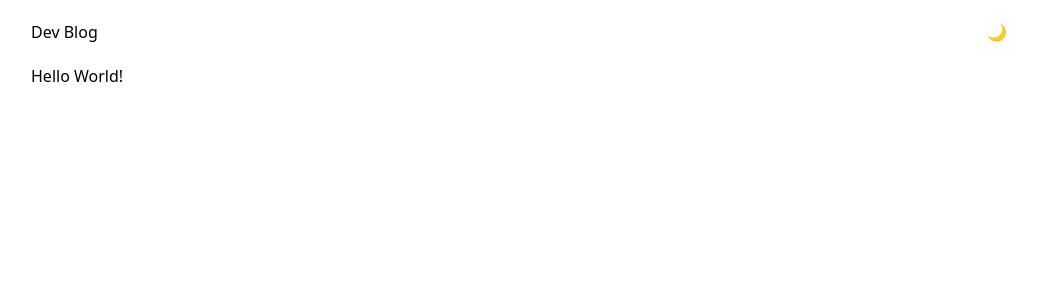
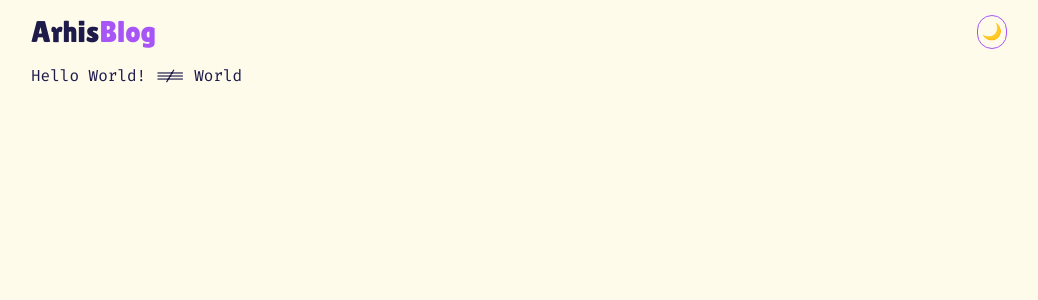
Before and after one commit to Victor-Nikliaiev/blog-cms, a Next.js app: page / in a window 1280 px wide. Shown: the top 300 px of the page, without its empty margins (121-1159 px from the left). Built offline with nearby package versions, Linux system fonts and the light colour scheme.

Commit message:
Finished up with logo and dark-light switcher button

```diff
--- a/app/components/Navbar.tsx
+++ b/app/components/Navbar.tsx
@@ -1,13 +1,20 @@
 import Link from "next/link";
 import React from "react";
 import { ThemeSwitch } from "./ThemeSwitch";
+import { Lilita_One } from "next/font/google";
+
+const font = Lilita_One({ subsets: ["latin"], weight: "400" });
 
 export const Navbar = () => {
     return (
         <div className='mx-auto max-w-5xl px-6'>
             <div className='flex justify-between items-center h-16 w-full'>
                 <Link href='/'>
-                    <div>Dev Blog</div>
+                    <div
+                        className={`${font.className} text-3xl dark:text-amber-50`}
+                    >
+                        Arhis<span className='text-purple-500'>Blog</span>
+                    </div>
                 </Link>
                 <ThemeSwitch />
             </div>
--- a/app/components/ThemeSwitch.tsx
+++ b/app/components/ThemeSwitch.tsx
@@ -15,7 +15,10 @@ export const ThemeSwitch = () => {
     }
 
     return (
-        <button onClick={() => setTheme(theme === "dark" ? "light" : "dark")}>
+        <button
+            className='border border-purple-500 rounded-2xl p-1 hover:bg-purple-500 hover:bg-opacity-10 dark:hover:bg-opacity-50'
+            onClick={() => setTheme(theme === "dark" ? "light" : "dark")}
+        >
             {theme === "dark" ? "☀️" : "🌙"}
         </button>
     );
--- a/app/layout.tsx
+++ b/app/layout.tsx
@@ -1,19 +1,11 @@
 import type { Metadata } from "next";
-import localFont from "next/font/local";
+
+import { Fira_Code } from "next/font/google";
 import "./globals.css";
 import { Navbar } from "./components/Navbar";
 import { Provider } from "./utils/Provider";
 
-const geistSans = localFont({
-    src: "./fonts/GeistVF.woff",
-    variable: "--font-geist-sans",
-    weight: "100 900",
-});
-const geistMono = localFont({
-    src: "./fonts/GeistMonoVF.woff",
-    variable: "--font-geist-mono",
-    weight: "100 900",
-});
+const firaCode = Fira_Code({ subsets: ["latin"] });
 
 export const metadata: Metadata = {
     title: "Create Next App",
@@ -28,7 +20,7 @@ export default function RootLayout({
     return (
         <html lang='en'>
             <body
-                className={`${geistSans.variable} ${geistMono.variable} antialiased`}
+                className={` ${firaCode.className} h-full bg-amber-50 text-indigo-950 dark:bg-slate-950 dark:text-amber-50 dark:selection:bg-purple-500`}
             >
                 <Provider>
                     <Navbar />
--- a/app/page.tsx
+++ b/app/page.tsx
@@ -1,7 +1,7 @@
 export default function Home() {
     return (
         <div>
-            <h1>Hello World!</h1>
+            <h1>Hello World! !== World</h1>
         </div>
     );
 }
--- a/tailwind.config.ts
+++ b/tailwind.config.ts
@@ -6,6 +6,7 @@ const config: Config = {
         "./components/**/*.{js,ts,jsx,tsx,mdx}",
         "./app/**/*.{js,ts,jsx,tsx,mdx}",
     ],
+    darkMode: "class",
     theme: {},
     plugins: [require("@tailwindcss/typography")],
 };
```
